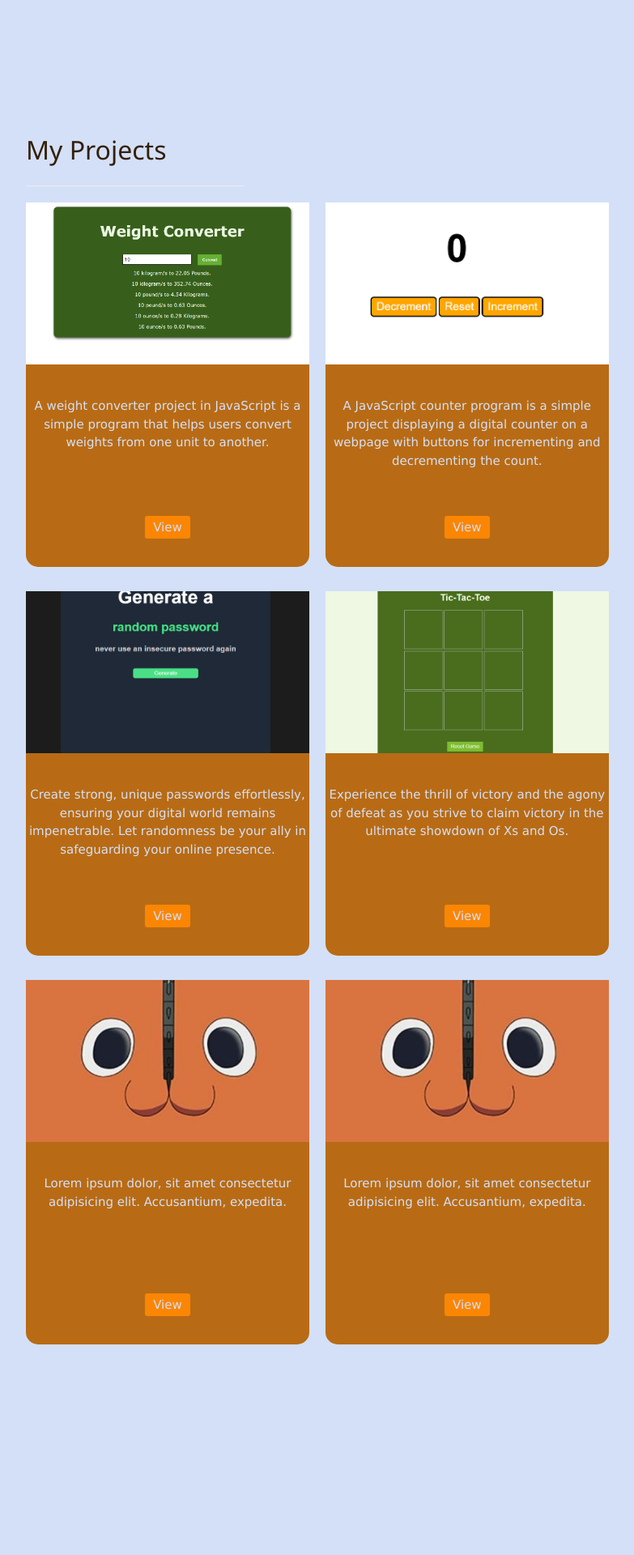
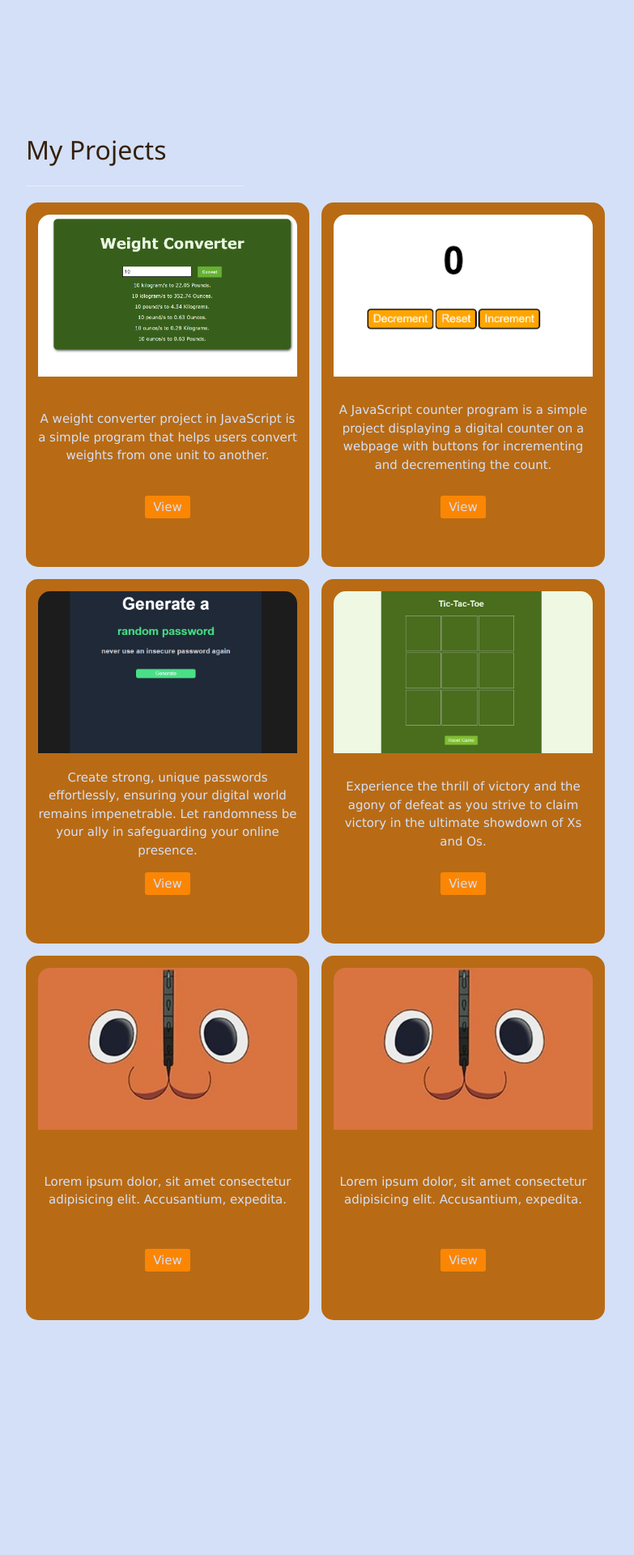
Before and after one commit to JustineTesara/2024_BSIT3A_HYPERTECH_JustineTesara, a PHP site: page / in a window 1280 px wide. Shown: the part 1925-3845 px from the top of the page at 81% size, without its empty margins (224-1007 px from the left). Run offline with PHP 8.4, Linux system fonts and the light colour scheme; some web fonts are replaced.

Commit message:
Update style.css

```diff
--- a/Portfolio/style.css
+++ b/Portfolio/style.css
@@ -1,24 +1,27 @@
+@import url('https://fonts.cdnfonts.com/css/minecraft-4');
+
 body {
   font-family: "Lato", sans-serif;
   margin: 0;
-  /* background-color: rgb(234,231,230); */
   background-color: #D4E0F7;
   color: #342009;
-
   box-sizing: border-box;
 }
-@import url('https://fonts.cdnfonts.com/css/minecraft-4');
-hr{
+
+hr {
   width: 30%;
 }
-h2{
+
+h2 {
   font-size: 30px;
   font-weight: 300;
 }
-h3{
+
+h3 {
   font-size: 25px;
   font-weight: 250;
 }
+
 .sidebar {
   margin: 0;
   padding: 0;
@@ -38,24 +41,24 @@ h3{
   text-align: center;
   font-size: 1.5rem;
 }
+
 .sidebar > a:hover {
   background-color: #B86B14;
 }
+
 .sidebar > a:active {
   opacity: 0.6;
 }
+
 .sidebar > a > svg {
   display: block;
   margin: 0 auto;
-  margin-bottom: 0;
-
 }
 
 div.content {
   margin-left: 200px;
   padding: 1px 16px;
   height: 1000px;
-  /* background-color: #FB8604; */
   background-image: url('https://i.pinimg.com/564x/e3/12/7c/e3127c33250e49c9df1eb0e2dc111718.jpg');
   background-position: center;
   background-repeat: no-repeat;
@@ -69,8 +72,12 @@ div.content {
     height: auto;
     position: relative;
   }
-  .sidebar a {float: left;}
-  div.content {margin-left: 0;}
+  .sidebar a {
+    float: left;
+  }
+  div.content {
+    margin-left: 0;
+  }
 }
 
 @media screen and (max-width: 400px) {
@@ -80,54 +87,62 @@ div.content {
   }
 }
 
-.intro-container{
+.intro-container {
   width: 60%;
   height: 60%;
   margin: auto;
 }
-.intro-text{
+
+.intro-text {
   margin-top: 30%;
   text-align: center;
   line-height: 1.5;
 }
-.intro-text  > a{
+
+.intro-text > a {
   text-decoration: none;
   margin-top: 300px;
 }
-.intro-text  > a > svg{
+
+.intro-text > a > svg {
   margin-top: 7em;
 }
+
 .intro-text > h2 {
   font-size: 3rem;
 }
+
 .intro-text > a > svg:hover {
   transition: fill 0.7s;
   fill: #1258DC;
 }
 
-
-.main-container
-{
+.main-container {
   display: block;
   padding: 10%;
   margin-left: 10%;
 }
-.main-container > h2  > button  {
+
+.main-container > h2 > button {
   border: none;
   background-color: #1c1a1a;
   color: #f1f1f1;
   cursor: pointer;
   transition: opacity 0.4s;
 }
-.main-container > h2  > button:hover  {
+
+.main-container > h2 > button:hover {
   opacity: 0.8;
 }
-.main-container > h2  > button:active  {
+
+.main-container > h2 > button:active {
   opacity: 0.4;
 }
+
 .main-container > h2 {
   font-size: 32px;
 }
+
 .my-button {
   display: block;
   cursor: pointer;
@@ -140,48 +155,59 @@ div.content {
   transition: color 0.4s, background-color 0.4s;
   margin-top: 30px;
 }
+
 .my-button:hover {
   color: #D4E0F7;
   background-color: #1258DC;
 }
+
 .my-button:active {
   opacity: 0.4;
 }
+
 #typing-container {
   padding: 10px;
   overflow: hidden;
   width: 200px;
 }
-.row{
-  display: block;
-  padding-right: 0;
-  margin-right: -120px;
+
+.row {
+  display: flex;
+  flex-wrap: wrap;
+  gap: 15px;
 }
-.col{
-  display: inline-block;
-  width: 350px;
+
+.col {
+  flex: 1;
+  min-width: 300px;
+  max-width: 350px;
   height: 450px;
   background-color: #B86B14;
-  margin-right: 15px;
-  margin-bottom: 30px;
   text-align: center;
   vertical-align: top;
   border-radius: 15px;
+  padding: 15px;
 }
+
 .col > img {
-  width: 350px;
+  width: 100%;
   height: 200px;
   object-fit: cover;
+  border-radius: 15px 15px 0 0;
+}
 
+.text-project {
+  height: 150px;
+  display: flex;
+  align-items: center;
+  justify-content: center;
+  color: #D4E0F7;
 }
-.text-project{
-  height: 150px;
+
+.text-project > p {
+  margin: 0;
 }
-.text-project > p {
-  margin-top: 40px;
-  color: #D4E0F7;
-  margin-bottom: 24px;
-}
+
 .col > a {
   margin-top: 24px;
   background-color: #FB8604;
@@ -191,68 +217,83 @@ div.content {
   border-radius: 3px;
   transition: color 0.3s, background-color 0.3s;
 }
-.col > a:hover{
+
+.col > a:hover {
   color: #342009;
   background-color: #D4E0F7;
 }
-.col > a:active{
+
+.col > a:active {
   opacity: 0.7;
 }
 
 .contacts {
   margin-bottom: 5px;
+}
 
+.contact-icon {
+  margin-bottom: 5px;
+  display: flex;
+  align-items: center;
 }
-.contact-icon{
-margin-bottom: 5px;
-}
-.contact-icon>img{
+
+.contact-icon > img {
   margin-right: 10px;
 }
 
-.contact-icon>p{
+.contact-icon > p {
   font-size: 14px;
 }
+
 .contacts > form {
   margin-top: 40px;
 }
-.contacts > form > p{
+
+.contacts > form > p {
   font-size: 13px;
 }
+
 .contacts > input {
   margin-top: 10px;
 }
+
 .contacts > label {
   margin-bottom: 10px;
 }
-.social-platforms{
+
+.social-platforms {
   margin-top: 100px;
   vertical-align: top;
   margin-bottom: 30px;
 }
-.social-icon{
 
-display: inline;
+.social-icon {
+  display: inline-block;
   width: 40px;
   margin-right: 4px;
 }
-.social-icon > a > svg:hover{
+
+.social-icon > a > svg:hover {
   opacity: 0.8;
 }
-.social-icon > a > svg:active{
+
+.social-icon > a > svg:active {
   opacity: 0.4;
 }
+
 .personal-info > img {
   border-radius: 30px;
   display: inline-block;
   vertical-align: top;
 }
+
 .personal-info > p {
   font-size: 16px;
   width: 65%;
   display: inline-block;
   margin-right: 12%;
 }
+
 #typed-text {
   font-family: 'Trebuchet MS', 'Lucida Sans Unicode', 'Lucida Grande', 'Lucida Sans', Arial, sans-serif;
   overflow: hidden;
```
Lines whose indentation alone changed are shown as unchanged.
